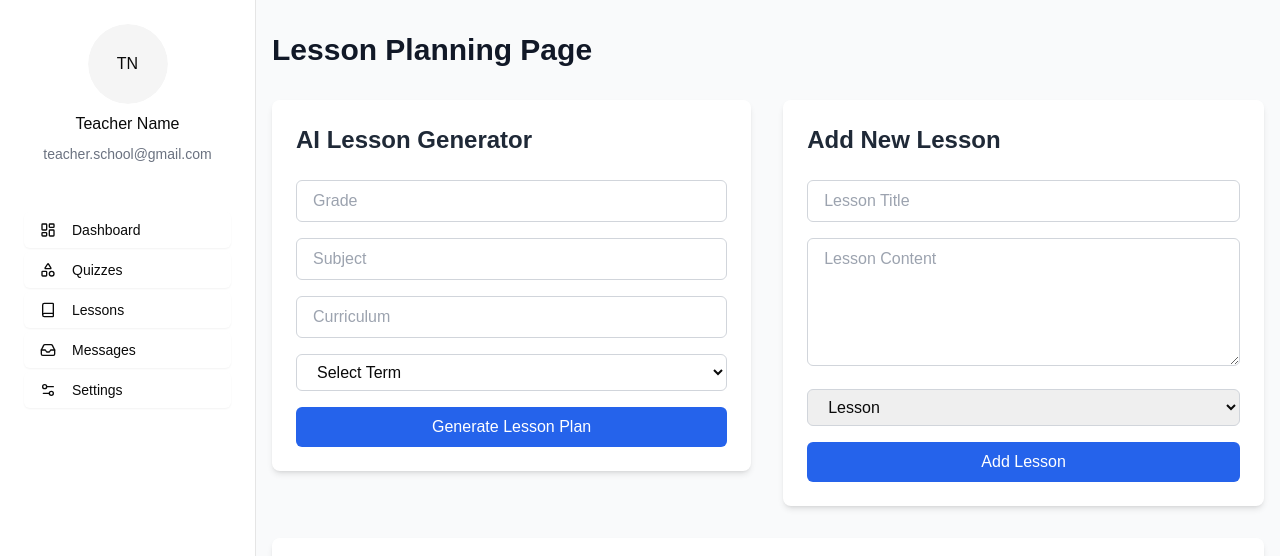
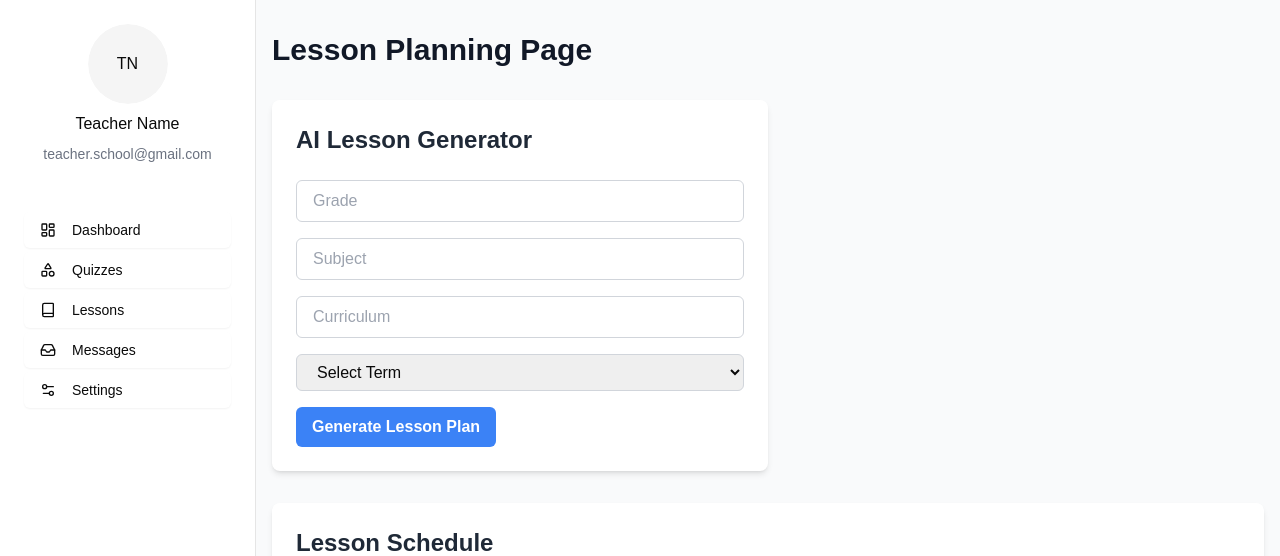
Before and after one commit to ShaneJP-Dev/ai-teacher-planner, a Next.js app: page /lesson in a window 1280 px wide. Shown: the top 556 px of the page. Built offline with nearby package versions, Linux system fonts and the light colour scheme.

Commit message:
Working Calendar

```diff
--- /dev/null
+++ b/app/api/autofill/autofillcalender.ts
@@ -0,0 +1,154 @@
+// pages/api/autofillcalendar.ts
+import { NextApiRequest, NextApiResponse } from 'next';
+import { Lesson, TermInfo } from '@/types';
+
+export default async function handler(
+  req: NextApiRequest,
+  res: NextApiResponse
+) {
+  if (req.method !== 'POST') {
+    return res.status(405).json({ error: 'Method not allowed' });
+  }
+
+  try {
+    const { lessons, termInfo } = req.body;
+
+    if (!lessons || !termInfo) {
+      return res.status(400).json({ error: 'Missing required data' });
+    }
+
+    const autoFilledLessons = await autoFillLessons(lessons, termInfo);
+
+    if (!autoFilledLessons || !Array.isArray(autoFilledLessons)) {
+      throw new Error("Failed to generate auto-filled lessons");
+    }
+
+    return res.status(200).json({ lessons: autoFilledLessons });
+  } catch (error) {
+    console.error('Error in auto-fill calendar:', error);
+    return res.status(500).json({ error: 'Failed to auto-fill calendar' });
+  }
+}
+
+function isWeekend(date: Date): boolean {
+  const day = date.getDay();
+  return day === 0 || day === 6; // 0 is Sunday, 6 is Saturday
+}
+
+function addDays(date: Date, days: number): Date {
+  const result = new Date(date);
+  result.setDate(result.getDate() + days);
+  return result;
+}
+
+async function autoFillLessons(lessons: Lesson[], termInfo: TermInfo): Promise<Lesson[]> {
+  // Convert string dates to Date objects
+  const termStart = new Date(termInfo.startDate);
+  const termEnd = new Date(termInfo.endDate);
+
+  // Use the original order of lessons
+  const sortedLessons = [...lessons];
+
+  // Calculate available teaching days
+  const totalDays = Math.ceil((termEnd.getTime() - termStart.getTime()) / (1000 * 60 * 60 * 24));
+  let availableDays: Date[] = [];
+
+  // Generate array of available teaching days (excluding weekends)
+  for (let i = 0; i < totalDays; i++) {
+    const currentDate = addDays(termStart, i);
+    if (!isWeekend(currentDate)) {
+      availableDays.push(currentDate);
+    }
+  }
+
+  // Calculate optimal distribution
+  const numberOfLessons = sortedLessons.length;
+  const daysPerLesson = Math.floor(availableDays.length / numberOfLessons);
+
+  // Distribute lessons across available days
+  const updatedLessons = sortedLessons.map((lesson, index) => {
+    // Calculate the target date index for this lesson
+    const targetDayIndex = Math.min(
+      index * daysPerLesson,
+      availableDays.length - 1
+    );
+
+    const lessonDate = availableDays[targetDayIndex];
+
+    // Create end date (1 hour after start)
+    const endDate = new Date(lessonDate);
+    endDate.setHours(lessonDate.getHours() + 1);
+
+    // Set default lesson time (e.g., 9 AM)
+    lessonDate.setHours(9, 0, 0, 0);
+    endDate.setHours(10, 0, 0, 0);
+
+    return {
+      ...lesson,
+      date: lessonDate.toISOString(),
+      endDate: endDate.toISOString(),
+      autoFilled: true,
+    };
+  });
+
+  // Apply scheduling rules and constraints
+  const optimizedLessons = applySchedulingRules(updatedLessons, termInfo);
+
+  return optimizedLessons;
+}
+
+function applySchedulingRules(lessons: Lesson[], termInfo: TermInfo): Lesson[] {
+  return lessons.map((lesson, index) => {
+    const lessonDate = new Date(lesson.date);
+
+    // Ensure proper spacing between lessons
+    const minDaysBetweenLessons = 1; // Adjust as needed
+    if (index > 0) {
+      const previousLesson = lessons[index - 1];
+      const prevDate = new Date(previousLesson.date);
+      const daysDiff = Math.floor(
+        (lessonDate.getTime() - prevDate.getTime()) / (1000 * 60 * 60 * 24)
+      );
+
+      if (daysDiff < minDaysBetweenLessons) {
+        lessonDate.setDate(
+          lessonDate.getDate() + (minDaysBetweenLessons - daysDiff)
+        );
+      }
+    }
+
+    // Calculate end date (1 hour after start)
+    const endDate = new Date(lessonDate);
+    endDate.setHours(lessonDate.getHours() + 1);
+
+    // Add scheduling metadata
+    const schedulingMetadata = {
+      dayOfWeek: lessonDate.getDay(),
+      weekNumber: Math.ceil(
+        (lessonDate.getTime() - new Date(termInfo.startDate).getTime()) /
+          (7 * 24 * 60 * 60 * 1000)
+      ),
+    };
+
+    return {
+      ...lesson,
+      date: lessonDate.toISOString(),
+      endDate: endDate.toISOString(),
+      schedulingMetadata,
+      autoFilled: true,
+    };
+  });
+}
+
+// Optional: Add helper functions for specific scheduling rules
+function checkHolidays(date: Date): boolean {
+  // Implement holiday checking logic
+  // Return true if date is a holiday
+  return false;
+}
+
+function getPreferredTimeSlot(subject: string): string {
+  // Implement logic to determine preferred time slots for different subjects
+  // For example, more challenging subjects earlier in the day
+  return '09:00'; // Default to 9 AM
+}
--- a/app/api/lessongenerate/route.ts
+++ b/app/api/lessongenerate/route.ts
@@ -117,7 +117,7 @@ export async function POST(req: Request) {
             title: title || "Untitled Lesson",
             content: content || "No content provided",
             type: type?.toLowerCase() === "quiz" ? "quiz" : "lesson",
-            date: lessonDate.toISOString().split('T')[0],
+            date: lessonDate, // Keep it as a Date object
             week,
             day
           } as Lesson;
--- a/app/layout.tsx
+++ b/app/layout.tsx
@@ -16,8 +16,8 @@ const geistMono = localFont({
 });
 
 export const metadata: Metadata = {
-  title: "Create Next App",
-  description: "Generated by create next app",
+  title: "Class Craft",
+  description: "AI teacher planner",
 };
 
 export default function RootLayout({
--- a/app/lesson/page.tsx
+++ b/app/lesson/page.tsx
@@ -1,46 +1,25 @@
 "use client";
 
-import { useState } from "react";
+import React, { useState } from "react";
 import { DndProvider } from "react-dnd";
 import { HTML5Backend } from "react-dnd-html5-backend";
 import { Lesson, TermInfo } from "@/types";
 import { AILessonGenerator } from "@/components/ai-components/AILessonPlan";
 import { LessonScheduler } from "@/components/layout/LessonScheduler";
-import { format } from 'date-fns';
+import { format } from "date-fns";
 
 export function LessonPage() {
   const [lessons, setLessons] = useState<Lesson[]>([]);
-  const [newLessonTitle, setNewLessonTitle] = useState("");
-  const [newLessonContent, setNewLessonContent] = useState("");
-  const [newLessonType, setNewLessonType] = useState<"lesson" | "quiz">(
-    "lesson"
-  );
+  const [newlyAddedLessonIds, setNewlyAddedLessonIds] = useState<number[]>([]);
   const [termInfo, setTermInfo] = useState<TermInfo | null>(null);
-
-  const addLesson = () => {
-    if (newLessonTitle && newLessonContent) {
-      const newLesson: Lesson = {
-        id: lessons.length + 1,
-        title: newLessonTitle,
-        type: newLessonType,
-        date: new Date(),
-        content: newLessonContent,
-      };
-      setLessons([...lessons, newLesson]);
-      setNewLessonTitle("");
-      setNewLessonContent("");
-    }
-  };
-
-  const [newlyAddedLessonIds, setNewlyAddedLessonIds] = useState<number[]>([]);
 
   const handleGeneratedLessons = (
     generatedLessons: Lesson[],
     newTermInfo: TermInfo
   ) => {
     setLessons((prevLessons) => {
+      const newIds: number[] = [];
       const updatedLessons = [...prevLessons];
-      const newIds: number[] = [];
 
       generatedLessons.forEach((newLesson) => {
         if (!updatedLessons.some((lesson) => lesson.id === newLesson.id)) {
@@ -63,11 +42,7 @@ export function LessonPage() {
     setLessons((prevLessons) =>
       prevLessons.map((lesson) =>
         lesson.id === movedLesson.id
-          ? {
-              ...lesson,
-              date: start, // Use the start Date directly
-              endDate: end.toISOString(), // Convert end Date to ISO string if needed
-            }
+          ? { ...lesson, date: start, endDate: end.toISOString() }
           : lesson
       )
     );
@@ -86,55 +61,10 @@ export function LessonPage() {
             <AILessonGenerator onLessonsGenerated={handleGeneratedLessons} />
           </div>
 
-          {/* Add New Lesson Form */}
+          {/* Term Info */}
+          {termInfo && (
             <div className="w-full lg:w-1/2 bg-white p-6 rounded-lg shadow-md">
-            <h2 className="text-2xl font-bold mb-6 text-gray-800">
-              Add New Lesson
-            </h2>
-            <form
-              onSubmit={(e) => {
-                e.preventDefault();
-                addLesson();
-              }}
-              className="space-y-4"
-            >
-              <input
-                type="text"
-                value={newLessonTitle}
-                onChange={(e) => setNewLessonTitle(e.target.value)}
-                placeholder="Lesson Title"
-                className="w-full px-4 py-2 border border-gray-300 rounded-md focus:outline-none focus:ring-2 focus:ring-blue-500"
-              />
-              <textarea
-                value={newLessonContent}
-                onChange={(e) => setNewLessonContent(e.target.value)}
-                placeholder="Lesson Content"
-                className="w-full px-4 py-2 border border-gray-300 rounded-md focus:outline-none focus:ring-2 focus:ring-blue-500 h-32"
-              />
-              <select
-                value={newLessonType}
-                onChange={(e) =>
-                  setNewLessonType(e.target.value as "lesson" | "quiz")
-                }
-                className="w-full px-4 py-2 border border-gray-300 rounded-md focus:outline-none focus:ring-2 focus:ring-blue-500"
-              >
-                <option value="lesson">Lesson</option>
-                <option value="quiz">Quiz</option>
-              </select>
-              <button
-                type="submit"
-                className="w-full bg-blue-600 text-white py-2 px-4 rounded-md hover:bg-blue-700 transition-colors font-medium"
-              >
-                Add Lesson
-              </button>
-            </form>
-          </div>
-        </div>
-
-        {/* Term Info Display */}
-        {termInfo && (
-          <div className="bg-white p-4 rounded-lg shadow-md mb-8">
-            <h2 className="text-xl font-bold mb-2 text-gray-800">
+              <h2 className="text-2xl font-bold mb-4 text-gray-800">
                 Current Term
               </h2>
               <p>
@@ -148,6 +78,7 @@ export function LessonPage() {
               </p>
             </div>
           )}
+        </div>
 
         {/* Lesson Scheduler */}
         <div className="bg-white p-6 rounded-lg shadow-md mb-8">
@@ -165,20 +96,18 @@ export function LessonPage() {
         <div className="bg-white p-6 rounded-lg shadow-md">
           <h2 className="text-2xl font-bold mb-6 text-gray-800">All Lessons</h2>
           {lessons.map((lesson) => (
-      <div
-        key={lesson.id}
-        className="mb-4 p-4 border border-gray-200 rounded-md"
-      >
+            <div key={lesson.id} className="mb-4 p-4 border border-gray-200">
               <h3 className="text-lg font-bold">{lesson.title}</h3>
               <p>
                 <strong>Type:</strong> {lesson.type}
               </p>
               <p>
-          <strong>Date:</strong> {format(new Date(lesson.date), 'PPP')}
+                <strong>Date:</strong> {format(new Date(lesson.date), "PPP")}
               </p>
               {lesson.endDate && (
                 <p>
-            <strong>End Date:</strong> {format(new Date(lesson.endDate), 'PPP')}
+                  <strong>End Date:</strong>{" "}
+                  {format(new Date(lesson.endDate), "PPP")}
                 </p>
               )}
               <p>
@@ -186,7 +115,6 @@ export function LessonPage() {
               </p>
             </div>
           ))}
-
         </div>
       </div>
     </DndProvider>
--- a/components/ai-components/AILessonPlan.tsx
+++ b/components/ai-components/AILessonPlan.tsx
@@ -1,6 +1,7 @@
-// components/AILessonGenerator.tsx
-import { useState } from "react";
+import React, { useState } from "react";
 import { Lesson, LessonPlannerInput, TermInfo } from "@/types";
+import { LessonScheduler } from "../layout/LessonScheduler";
+import Loader from "../loader/Loader"; // Import Loader component
 
 interface AILessonGeneratorProps {
   onLessonsGenerated: (lessons: Lesson[], termInfo: TermInfo) => void;
@@ -16,6 +17,10 @@ export function AILessonGenerator({
     term: "",
   });
   const [isGenerating, setIsGenerating] = useState(false);
+  const [generatedLessons, setGeneratedLessons] = useState<Lesson[]>([]);
+  const [termInfo, setTermInfo] = useState<TermInfo | null>(null);
+  const [newlyAddedLessonIds, setNewlyAddedLessonIds] = useState<number[]>([]);
+  const [showCalendar, setShowCalendar] = useState(false);
 
   const handleInputChange = (
     e: React.ChangeEvent<HTMLInputElement | HTMLSelectElement>
@@ -37,7 +42,6 @@ export function AILessonGenerator({
 
     setIsGenerating(true);
     try {
-      // Ensure the term is just the number
       const termNumber = plannerInput.term.replace(/[^1-4]/g, "");
 
       const response = await fetch("/api/lessongenerate", {
@@ -57,10 +61,13 @@ export function AILessonGenerator({
       }
 
       const data = await response.json();
+      setGeneratedLessons(data.lessons);
+      setTermInfo(data.termInfo);
+      setNewlyAddedLessonIds(data.lessons.map((lesson: Lesson) => lesson.id));
       onLessonsGenerated(data.lessons, data.termInfo);
+      setShowCalendar(true);
     } catch (error) {
       console.error("Failed to generate lesson plan:", error);
-      // Type check the error before accessing message property
       if (error instanceof Error) {
         alert(error.message);
       } else {
@@ -71,11 +78,23 @@ export function AILessonGenerator({
     }
   };
 
+  const handleLessonMove = (lesson: Lesson, start: Date, end: Date) => {
+    const updatedLesson: Lesson = {
+      ...lesson,
+      date: start,
+      endDate: end.toISOString(),
+    };
+
+    const updatedLessons = generatedLessons.map((l) =>
+      l.id === updatedLesson.id ? updatedLesson : l
+    );
+
+    setGeneratedLessons(updatedLessons);
+  };
+
   return (
     <div className="bg-white p-6 rounded-lg shadow-md">
-      <h2 className="text-2xl font-bold mb-6 text-gray-800">
-        AI Lesson Generator
-      </h2>
+      <h2 className="text-2xl font-bold mb-6 text-gray-800">AI Lesson Generator</h2>
       <form
         onSubmit={(e) => {
           e.preventDefault();
@@ -111,27 +130,32 @@ export function AILessonGenerator({
           name="term"
           value={plannerInput.term}
           onChange={handleInputChange}
-          className="w-full px-4 py-2 border border-gray-300 rounded-md focus:outline-none focus:ring-2 focus:ring-blue-500 bg-white"
+          className="w-full px-4 py-2 border border-gray-300 rounded-md focus:outline-none focus:ring-2 focus:ring-blue-500"
         >
           <option value="">Select Term</option>
-          <option value="1">Term 1 (Mid-January to late March)</option>
-          <option value="2">Term 2 (Early April to late June)</option>
-          <option value="3">Term 3 (Mid-July to late September)</option>
-          <option value="4">Term 4 (Early October to mid-December)</option>
+          <option value="Term 1">Term 1</option>
+          <option value="Term 2">Term 2</option>
+          <option value="Term 3">Term 3</option>
+          <option value="Term 4">Term 4</option>
         </select>
         <button
           type="submit"
-          className={`w-full py-2 px-4 rounded-md text-white font-medium
-            ${
-              isGenerating
-                ? "bg-gray-400 cursor-not-allowed"
-                : "bg-blue-600 hover:bg-blue-700 transition-colors"
-            }`}
           disabled={isGenerating}
+          className="bg-blue-500 hover:bg-blue-700 text-white font-bold py-2 px-4 rounded-md"
         >
-          {isGenerating ? "Generating..." : "Generate Lesson Plan"}
+          Generate Lesson Plan
         </button>
       </form>
+
+      {isGenerating ? (  // Show Loader while generating
+        <Loader />
+      ) : showCalendar && ( // Show Calendar if generation is complete
+        <LessonScheduler
+          lessons={generatedLessons}
+          onLessonMove={handleLessonMove}
+          newlyAddedLessonIds={newlyAddedLessonIds}
+        />
+      )}
     </div>
   );
 }
--- /dev/null
+++ b/components/loader/Loader.tsx
@@ -0,0 +1,11 @@
+import React from 'react';
+
+const Loader: React.FC = () => {
+  return (
+    <div className="flex justify-center items-center h-32">
+      <div className="animate-spin rounded-full h-16 w-16 border-t-4 border-b-4 border-blue-500 border-t-transparent"></div>
+    </div>
+  );
+};
+
+export default Loader;
--- a/components/stats/StatsCard.tsx
+++ b/components/stats/StatsCard.tsx
@@ -9,7 +9,7 @@ interface StatsCardProps {
 export const StatsCard: React.FC<StatsCardProps> = ({ value, label }) => {
   return (
     <Card>
-      <CardContent className="p-6">
+      <CardContent className="p-8">
         <div className="text-3xl font-bold">{value}</div>
         <div className="text-sm text-gray-500">{label}</div>
       </CardContent>
--- a/types/index.ts
+++ b/types/index.ts
@@ -10,7 +10,7 @@ export interface LessonPlannerInput {
     id: number;
     title: string;
     content: string;
-    date: Date;
+    date: string | Date;
     start?: Date;
     end?: Date;
     type: "lesson" | "quiz";
```
Also changed, not shown: components/header/DashboardHeader.tsx (+1 -8 lines), components/layout/DraggableLesson.tsx (+7 -7 lines). Lines whose indentation alone changed are shown as unchanged.
